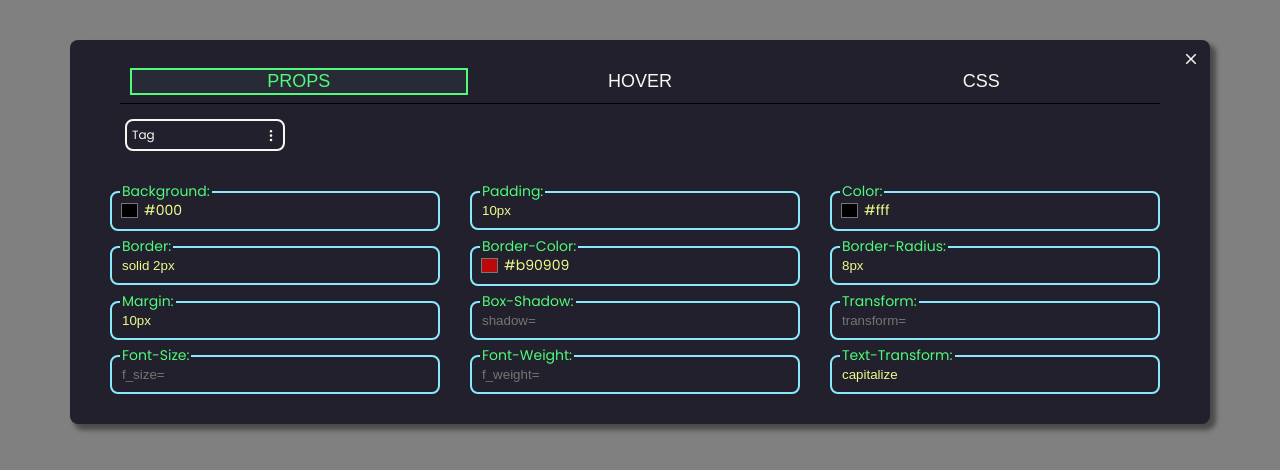
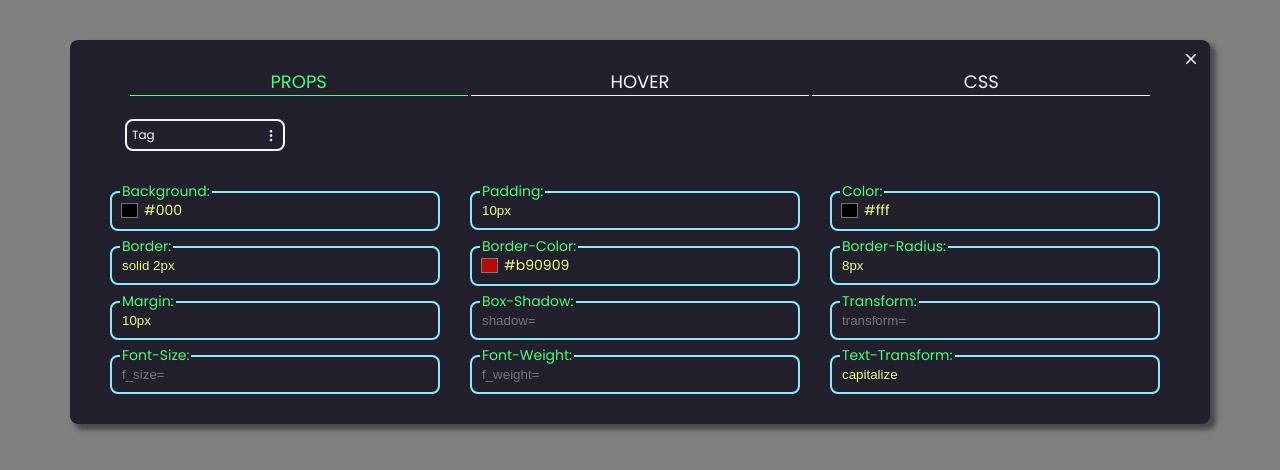
Before and after one commit to PAS20000/PasStyle, a Next.js app: page /demo/components/Form in a window 1280 px wide. Shown: the top 470 px of the page. Built offline with nearby package versions, Linux system fonts and the light colour scheme.

Commit message:
Update index.tsx

```diff
--- a/pages/demo/components/Form/index.tsx
+++ b/pages/demo/components/Form/index.tsx
@@ -95,7 +95,6 @@ const Form = () => {
     }
     return(
     <PasStyle pd='40px'>
-
     <PasStyle
         mg='0px 30px 30px'
         pd='20px'
@@ -109,12 +108,12 @@ const Form = () => {
                 <PasStyle
                     tag='BUTTON'
                     bg='transparent'
-                    border='none'
                     color={theme.colors.white}
                     f_size='18px'
                     pd='10px'
                     transform='translate(20px, -20px)'
                     cursor='pointer'
+                    border='none'
                     position='absolute'
                     _hover={{
                     transition: '1s',
@@ -126,54 +125,49 @@ const Form = () => {
         <PasStyle flex around
             mg='0px 30px 0px'
             pd='8px'
-            b_Bottom='solid 1px'
             bg={theme.colors.bg}
+            t_align='center'
         >
-                <PasStyle tag='BUTTON'
+                <PasStyle
                     onClick={() => setShowCss(false)}
-                    bg={!showCss ? theme.colors.darkGray : 'transparent'}
                     w='33%'
-                    border='solid 2px'
+                    b_Bottom='solid 1px'
                     color={!showCss ? theme.colors.green : theme.colors.white}
                     cursor='pointer'
                     f_size='18px'
                     t_transform='uppercase'
                     _hover={{
                        transition: '1s',
-                       bg:theme.colors.darkGray,
                        color: theme.colors.green,
                    }}
                 >
                     props
                 </PasStyle>
-                <PasStyle tag='BUTTON'
+                <PasStyle
                    w='33%'
                    bg={'transparent'}
-                   border='none'
+                   b_Bottom='solid 1px'
                    color={theme.colors.white}
                    cursor='pointer'
                    f_size='18px'
                    t_transform='uppercase'
                    _hover={{
                        transition: '1s',
-                       bg:theme.colors.darkGray,
                        color: theme.colors.green,
                    }}
                 >
                     hover
                 </PasStyle>
-                <PasStyle tag='BUTTON'
+                <PasStyle
                     w='33%'
                     onClick={() => setShowCss(true)}
-                    bg={showCss ? theme.colors.darkGray : 'transparent'}
-                    border='none'
+                    b_Bottom='solid 1px'
                     t_transform='uppercase'
                     color={showCss ? theme.colors.green : theme.colors.white}
                     cursor='pointer'
                     f_size='18px'
                     _hover={{
                        transition: '1s',
-                       bg:theme.colors.darkGray,
                        color: theme.colors.green,
                    }}
                 >
```
